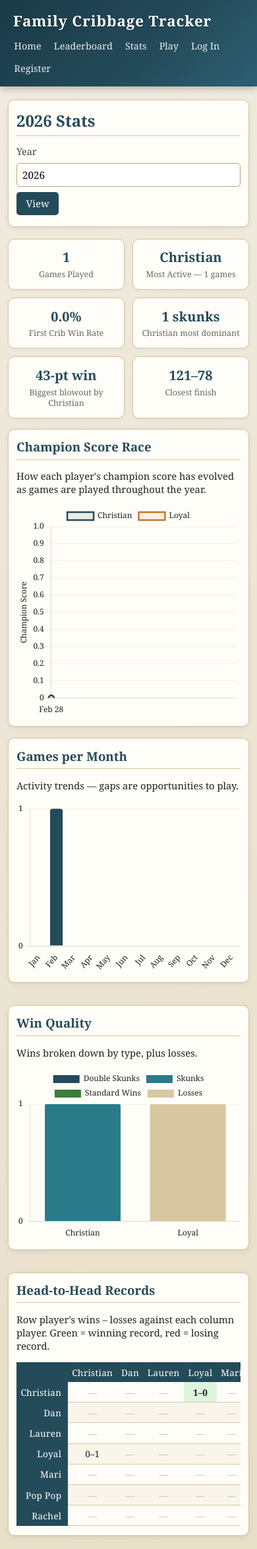
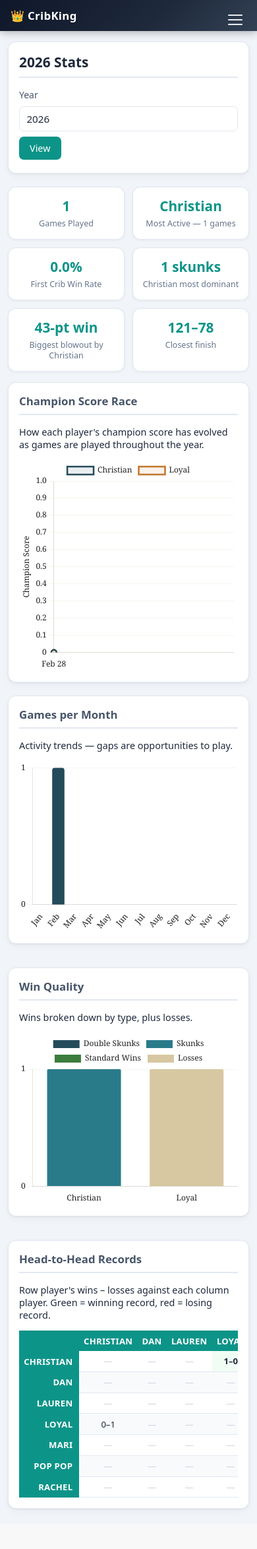
Before and after one commit to christiangoff/cribbage-app, a Flask app: page /stats in a window 390 px wide. Shown: the whole page at 66% size. After the commit the page ends 2289 px from the top, so only its background shows below. Run offline with Flask 3, Linux system fonts and the light colour scheme.

Commit message:
Rebrand to CribKing with modern UI redesign
- Rename app to "👑 CribKing" in header and page title
- Overhaul color palette: deep navy header, teal accent, clean white panels
- Switch body font to system-ui sans-serif for modern feel
- Add hamburger menu for mobile nav with animated ☰ → ✕ toggle
- Make header sticky with z-index layering
- Misc polish: uppercase table headers, rounder corners, refined shadows

Co-Authored-By: Claude Sonnet 4.6 <noreply@anthropic.com>

```diff
--- a/static/style.css
+++ b/static/style.css
@@ -1,82 +1,115 @@
 :root {
-  --bg: #f5f1e8;
-  --ink: #212121;
-  --panel: #fffdf7;
-  --line: #d7c8a1;
-  --accent: #244b5a;
-  --accent-light: #eaf1f4;
-  --gold: #b8860b;
-  --ok: #3b7d3d;
-  --err: #8f2d2d;
+  --bg: #f1f5f9;
+  --ink: #1e293b;
+  --panel: #ffffff;
+  --line: #e2e8f0;
+  --accent: #0d9488;
+  --accent-dark: #0f766e;
+  --accent-light: #f0fdfa;
+  --gold: #f59e0b;
+  --ok: #16a34a;
+  --err: #dc2626;
 }
 
-* {
-  box-sizing: border-box;
-}
+* { box-sizing: border-box; }
 
 body {
   margin: 0;
-  font-family: "Georgia", serif;
+  font-family: system-ui, -apple-system, "Segoe UI", Roboto, sans-serif;
   color: var(--ink);
-  background: linear-gradient(160deg, #f0ebe0 0%, #e8dfc8 100%);
+  background: var(--bg);
   min-height: 100vh;
 }
 
 /* ── Header ─────────────────────────────────────────────────────────── */
 
 header {
-  background: linear-gradient(135deg, #1a3a47 0%, #244b5a 60%, #2e5f72 100%);
+  background: linear-gradient(135deg, #0f172a 0%, #1e293b 60%, #334155 100%);
   color: white;
-  padding: 1rem 1.25rem 0.85rem;
-  box-shadow: 0 3px 10px rgba(0,0,0,0.25);
-  position: relative;
-  overflow: hidden;
+  box-shadow: 0 2px 12px rgba(0,0,0,0.3);
+  position: sticky;
+  top: 0;
+  z-index: 100;
 }
 
-header::before {
-  content: "♠  ♣  ♥  ♦";
-  position: absolute;
-  right: 1.5rem;
-  top: 0.6rem;
-  font-size: 1.3rem;
-  opacity: 0.12;
-  letter-spacing: 0.4rem;
-  pointer-events: none;
+.header-inner {
+  max-width: 1020px;
+  margin: 0 auto;
+  padding: 0.875rem 1.25rem;
+  display: flex;
+  align-items: center;
+  gap: 1rem;
 }
 
 header h1 {
-  margin: 0 0 0.6rem 0;
-  font-size: 1.4rem;
-  letter-spacing: 0.04em;
-  text-shadow: 0 1px 3px rgba(0,0,0,0.3);
+  margin: 0;
+  font-size: 1.2rem;
+  font-weight: 700;
+  letter-spacing: 0.02em;
+  white-space: nowrap;
+  flex-shrink: 0;
 }
 
 nav {
   display: flex;
-  gap: 0.4rem 1rem;
+  gap: 0.15rem;
   align-items: center;
   flex-wrap: wrap;
+  margin-left: auto;
 }
 
 nav a {
-  color: rgba(255,255,255,0.9);
+  color: rgba(255,255,255,0.8);
   text-decoration: none;
-  font-size: 0.9rem;
-  padding: 0.2rem 0.1rem;
-  border-bottom: 2px solid transparent;
-  transition: border-color 0.15s, color 0.15s;
+  font-size: 0.875rem;
+  padding: 0.4rem 0.65rem;
+  border-radius: 6px;
+  transition: background 0.15s, color 0.15s;
 }
 
 nav a:hover {
   color: white;
-  border-bottom-color: rgba(255,255,255,0.5);
+  background: rgba(255,255,255,0.12);
 }
+
+/* ── Hamburger toggle ────────────────────────────────────────────────── */
+
+.nav-toggle {
+  display: none;
+  background: transparent;
+  border: none;
+  padding: 0.45rem 0.4rem;
+  cursor: pointer;
+  flex-direction: column;
+  gap: 5px;
+  margin-left: auto;
+  flex-shrink: 0;
+  border-radius: 6px;
+  transform: none;
+  box-shadow: none;
+}
+
+.nav-toggle:hover { background: rgba(255,255,255,0.1); box-shadow: none; }
+.nav-toggle:active { transform: none; }
+
+.nav-toggle span {
+  display: block;
+  width: 22px;
+  height: 2px;
+  background: rgba(255,255,255,0.9);
+  border-radius: 2px;
+  transition: transform 0.25s, opacity 0.2s;
+}
+
+.nav-toggle.open span:nth-child(1) { transform: translateY(7px) rotate(45deg); }
+.nav-toggle.open span:nth-child(2) { opacity: 0; transform: scaleX(0); }
+.nav-toggle.open span:nth-child(3) { transform: translateY(-7px) rotate(-45deg); }
 
 /* ── Main layout ─────────────────────────────────────────────────────── */
 
 main {
   max-width: 980px;
-  margin: 1.25rem auto;
+  margin: 1.5rem auto;
   padding: 0 0.75rem;
 }
 
@@ -85,19 +118,23 @@ main {
 .panel {
   background: var(--panel);
   border: 1px solid var(--line);
-  border-radius: 10px;
-  padding: 1.1rem 1rem;
-  margin-bottom: 1.1rem;
-  box-shadow: 0 2px 8px rgba(36,75,90,0.07), 0 1px 2px rgba(0,0,0,0.05);
+  border-radius: 12px;
+  padding: 1.25rem;
+  margin-bottom: 1.25rem;
+  box-shadow: 0 1px 3px rgba(0,0,0,0.06), 0 4px 12px rgba(0,0,0,0.04);
 }
 
 .panel h2, .panel h3 {
   margin-top: 0;
-  color: var(--accent);
-  border-bottom: 1px solid var(--line);
-  padding-bottom: 0.4rem;
-  margin-bottom: 0.85rem;
+  color: var(--ink);
+  border-bottom: 2px solid var(--line);
+  padding-bottom: 0.5rem;
+  margin-bottom: 1rem;
+  font-weight: 600;
 }
+
+.panel h2 { font-size: 1.3rem; }
+.panel h3 { font-size: 1.05rem; color: #475569; }
 
 /* ── Tables ──────────────────────────────────────────────────────────── */
 
@@ -111,39 +148,36 @@ main {
 table {
   width: 100%;
   border-collapse: collapse;
-  font-size: 0.92rem;
+  font-size: 0.9rem;
 }
 
 th {
   background: var(--accent);
   color: white;
-  padding: 0.45rem 0.5rem;
+  padding: 0.5rem 0.6rem;
   text-align: left;
   white-space: nowrap;
-  font-weight: normal;
+  font-weight: 600;
   letter-spacing: 0.02em;
+  font-size: 0.82rem;
+  text-transform: uppercase;
 }
 
 td {
   border-bottom: 1px solid var(--line);
-  padding: 0.4rem 0.5rem;
+  padding: 0.45rem 0.6rem;
   text-align: left;
 }
 
-tbody tr:nth-child(even) td {
-  background: rgba(215,200,161,0.15);
-}
-
-tbody tr:hover td {
-  background: var(--accent-light);
-}
+tbody tr:nth-child(even) td { background: #f8fafc; }
+tbody tr:hover td { background: var(--accent-light); }
 
 /* ── Forms ───────────────────────────────────────────────────────────── */
 
 .form-grid {
   display: grid;
   grid-template-columns: 1fr;
-  gap: 0.5rem;
+  gap: 0.6rem;
 }
 
 .inline-form {
@@ -155,152 +189,184 @@ tbody tr:hover td {
 }
 
 label {
-  font-size: 0.9rem;
-  color: #444;
+  font-size: 0.875rem;
+  color: #475569;
+  font-weight: 500;
 }
 
-input,
-select {
-  padding: 0.45rem 0.5rem;
-  border: 1px solid #b8a57a;
-  border-radius: 5px;
+input, select {
+  padding: 0.5rem 0.65rem;
+  border: 1.5px solid var(--line);
+  border-radius: 7px;
   background: #fff;
   font-family: inherit;
   font-size: 0.95rem;
   width: 100%;
+  color: var(--ink);
+  transition: border-color 0.15s, box-shadow 0.15s;
 }
 
 input:focus, select:focus {
   outline: none;
   border-color: var(--accent);
-  box-shadow: 0 0 0 2px rgba(36,75,90,0.15);
+  box-shadow: 0 0 0 3px rgba(13,148,136,0.15);
 }
 
 /* ── Buttons ─────────────────────────────────────────────────────────── */
 
 button {
-  padding: 0.45rem 0.9rem;
+  padding: 0.5rem 1rem;
   border: none;
-  border-radius: 5px;
+  border-radius: 7px;
   background: var(--accent);
   color: white;
   cursor: pointer;
   font-family: inherit;
-  font-size: 0.92rem;
-  transition: background 0.15s, transform 0.1s;
+  font-size: 0.9rem;
+  font-weight: 500;
+  transition: background 0.15s, transform 0.1s, box-shadow 0.15s;
 }
 
 button:hover {
-  background: #1a3a47;
+  background: var(--accent-dark);
+  box-shadow: 0 2px 8px rgba(13,148,136,0.3);
 }
 
-button:active {
-  transform: scale(0.97);
-}
+button:active { transform: scale(0.97); }
 
-button.danger {
-  background: #8f2d2d;
-}
-
-button.danger:hover {
-  background: #6e2020;
-}
+button.danger { background: #dc2626; }
+button.danger:hover { background: #b91c1c; box-shadow: 0 2px 8px rgba(220,38,38,0.25); }
 
 /* ── Nav utility ─────────────────────────────────────────────────────── */
 
-.inline-nav-form {
-  margin: 0;
-}
-
-.nav-user {
-  color: rgba(255,255,255,0.75);
-  font-size: 0.9rem;
-}
+.inline-nav-form { margin: 0; }
 
 .link-button {
   background: transparent;
   border: none;
-  color: rgba(255,255,255,0.9);
-  padding: 0;
-  text-decoration: underline;
-  font-size: 0.9rem;
+  color: rgba(255,255,255,0.8);
+  padding: 0.4rem 0.65rem;
+  font-size: 0.875rem;
   cursor: pointer;
+  border-radius: 6px;
+  font-family: inherit;
+  font-weight: normal;
+  text-decoration: none;
+  box-shadow: none;
 }
 
 .link-button:hover {
   color: white;
-  background: transparent;
+  background: rgba(255,255,255,0.12);
+  box-shadow: none;
 }
+
+.link-button:active { transform: none; }
 
 /* ── Misc ────────────────────────────────────────────────────────────── */
 
-.narrow-form {
-  max-width: 460px;
-}
+.narrow-form { max-width: 460px; }
 
 .alerts {
   list-style: none;
   padding: 0;
-  margin-bottom: 0.75rem;
+  margin-bottom: 1rem;
 }
 
 .alert {
-  padding: 0.6rem 0.75rem;
-  margin-bottom: 0.4rem;
-  border-radius: 6px;
+  padding: 0.65rem 0.9rem;
+  margin-bottom: 0.5rem;
+  border-radius: 8px;
   border-left: 4px solid;
+  font-size: 0.9rem;
 }
 
 .alert.success {
-  background: #dff4df;
-  color: var(--ok);
+  background: #f0fdf4;
+  color: #15803d;
   border-color: var(--ok);
 }
 
 .alert.error {
-  background: #f8dcdc;
+  background: #fef2f2;
   color: var(--err);
   border-color: var(--err);
 }
 
 .winner {
   font-size: 1.1rem;
-  color: #163f20;
+  color: #065f46;
+  font-weight: 600;
 }
 
-.small-text {
-  font-size: 0.92rem;
-}
+.small-text { font-size: 0.9rem; }
 
 /* ── Responsive ──────────────────────────────────────────────────────── */
 
 @media (min-width: 700px) {
-  .form-grid {
-    grid-template-columns: 1fr 1fr;
-  }
+  .form-grid { grid-template-columns: 1fr 1fr; }
+  .form-grid button { grid-column: span 2; }
+}
 
-  .form-grid button {
-    grid-column: span 2;
+@media (max-width: 699px) {
+  .header-inner {
+    flex-wrap: wrap;
+    padding: 0.75rem 1rem 0;
+    gap: 0;
   }
 
   header h1 {
-    font-size: 1.7rem;
-  }
-}
-
-@media (max-width: 699px) {
-  header::before {
-    display: none;
+    flex: 1;
+    font-size: 1.05rem;
+    padding-bottom: 0.75rem;
   }
 
-  .panel {
-    padding: 0.85rem 0.75rem;
+  .nav-toggle {
+    display: flex;
+    align-self: flex-start;
+    margin-top: 0.2rem;
+    margin-left: auto;
   }
 
-  th, td {
-    padding: 0.35rem 0.4rem;
-    font-size: 0.85rem;
+  nav {
+    width: 100%;
+    max-height: 0;
+    overflow: hidden;
+    flex-direction: column;
+    align-items: stretch;
+    gap: 0;
+    margin-left: 0;
+    transition: max-height 0.3s ease;
   }
+
+  nav.open {
+    max-height: 520px;
+    padding-bottom: 0.5rem;
+    border-top: 1px solid rgba(255,255,255,0.1);
+  }
+
+  nav a {
+    padding: 0.75rem 0.5rem;
+    font-size: 0.95rem;
+    border-radius: 0;
+    display: block;
+    border-bottom: 1px solid rgba(255,255,255,0.05);
+  }
+
+  nav .inline-nav-form { width: 100%; }
+
+  nav .link-button {
+    padding: 0.75rem 0.5rem;
+    font-size: 0.95rem;
+    width: 100%;
+    text-align: left;
+    border-radius: 0;
+    display: block;
+  }
+
+  .panel { padding: 1rem; }
+  th, td { padding: 0.4rem 0.45rem; font-size: 0.82rem; }
+  main { margin-top: 1rem; }
 }
 
 /* ── Stats page ─────────────────────────────────────────────────────── */
@@ -314,17 +380,17 @@ button.danger:hover {
 
 .stat-card {
   background: var(--panel);
-  border: 1px solid var(--line);
-  border-radius: 10px;
-  padding: 0.85rem 0.75rem;
+  border: 1.5px solid var(--line);
+  border-radius: 12px;
+  padding: 0.9rem 0.75rem;
   text-align: center;
-  box-shadow: 0 1px 4px rgba(36,75,90,0.07);
+  box-shadow: 0 1px 4px rgba(0,0,0,0.06);
   transition: transform 0.15s, box-shadow 0.15s;
 }
 
 .stat-card:hover {
   transform: translateY(-2px);
-  box-shadow: 0 4px 12px rgba(36,75,90,0.12);
+  box-shadow: 0 6px 16px rgba(0,0,0,0.1);
 }
 
 .stat-card--accent {
@@ -333,24 +399,22 @@ button.danger:hover {
 }
 
 .stat-card--streak {
-  border-color: #c4742a;
-  background: #fdf4ec;
+  border-color: #f59e0b;
+  background: #fffbeb;
 }
 
 .stat-number {
-  font-size: 1.25rem;
-  font-weight: bold;
+  font-size: 1.3rem;
+  font-weight: 700;
   color: var(--accent);
   word-break: break-word;
 }
 
-.stat-card--streak .stat-number {
-  color: #c4742a;
-}
+.stat-card--streak .stat-number { color: #d97706; }
 
 .stat-label {
   font-size: 0.78rem;
-  color: #666;
+  color: #64748b;
   margin-top: 0.3rem;
   line-height: 1.3;
 }
@@ -406,21 +464,21 @@ button.danger:hover {
 }
 
 /* Leaderboard rank states */
-tr.row-provisional td { color: #888; font-style: italic; }
-tr.row-unranked td { color: #bbb; }
+tr.row-provisional td { color: #94a3b8; font-style: italic; }
+tr.row-unranked td { color: #cbd5e1; }
 
 .needs-games {
   font-size: 0.8rem;
-  color: #a07030;
+  color: #d97706;
   font-style: italic;
   white-space: nowrap;
 }
 
-.h2h-win  { background: #dff4df; font-weight: bold; }
-.h2h-loss { background: #f8dcdc; }
-.h2h-even { background: #fef9e7; }
+.h2h-win  { background: #f0fdf4; font-weight: bold; }
+.h2h-loss { background: #fef2f2; }
+.h2h-even { background: #fefce8; }
 .h2h-self,
-.h2h-none { color: #bbb; text-align: center; }
+.h2h-none { color: #cbd5e1; text-align: center; }
 
 /* ── Live game ───────────────────────────────────────────────────────── */
 
--- a/templates/layout.html
+++ b/templates/layout.html
@@ -3,13 +3,17 @@
 <head>
   <meta charset="utf-8">
   <meta name="viewport" content="width=device-width, initial-scale=1">
-  <title>Family Cribbage Tracker</title>
+  <title>CribKing</title>
   <link rel="stylesheet" href="{{ url_for('static', filename='style.css') }}">
 </head>
 <body>
   <header>
-    <h1>Family Cribbage Tracker</h1>
-    <nav>
+    <div class="header-inner">
+      <h1>👑 CribKing</h1>
+      <button class="nav-toggle" id="nav-toggle" aria-label="Open menu" aria-expanded="false">
+        <span></span><span></span><span></span>
+      </button>
+      <nav id="nav-menu">
         <a href="{{ url_for('index') }}">Home</a>
         <a href="{{ url_for('leaderboard') }}">Leaderboard</a>
         <a href="{{ url_for('stats') }}">Stats</a>
@@ -28,6 +32,7 @@
           <a href="{{ url_for('register') }}">Register</a>
         {% endif %}
       </nav>
+    </div>
   </header>
 
   <main>
@@ -42,5 +47,15 @@
     {% endwith %}
     {% block content %}{% endblock %}
   </main>
+
+  <script>
+    const navToggle = document.getElementById('nav-toggle');
+    const navMenu = document.getElementById('nav-menu');
+    navToggle.addEventListener('click', () => {
+      const open = navMenu.classList.toggle('open');
+      navToggle.classList.toggle('open', open);
+      navToggle.setAttribute('aria-expanded', open);
+    });
+  </script>
 </body>
 </html>
```
Also changed, not shown: other parts of static/style.css (+52 -69 lines). Lines whose indentation alone changed are shown as unchanged.
